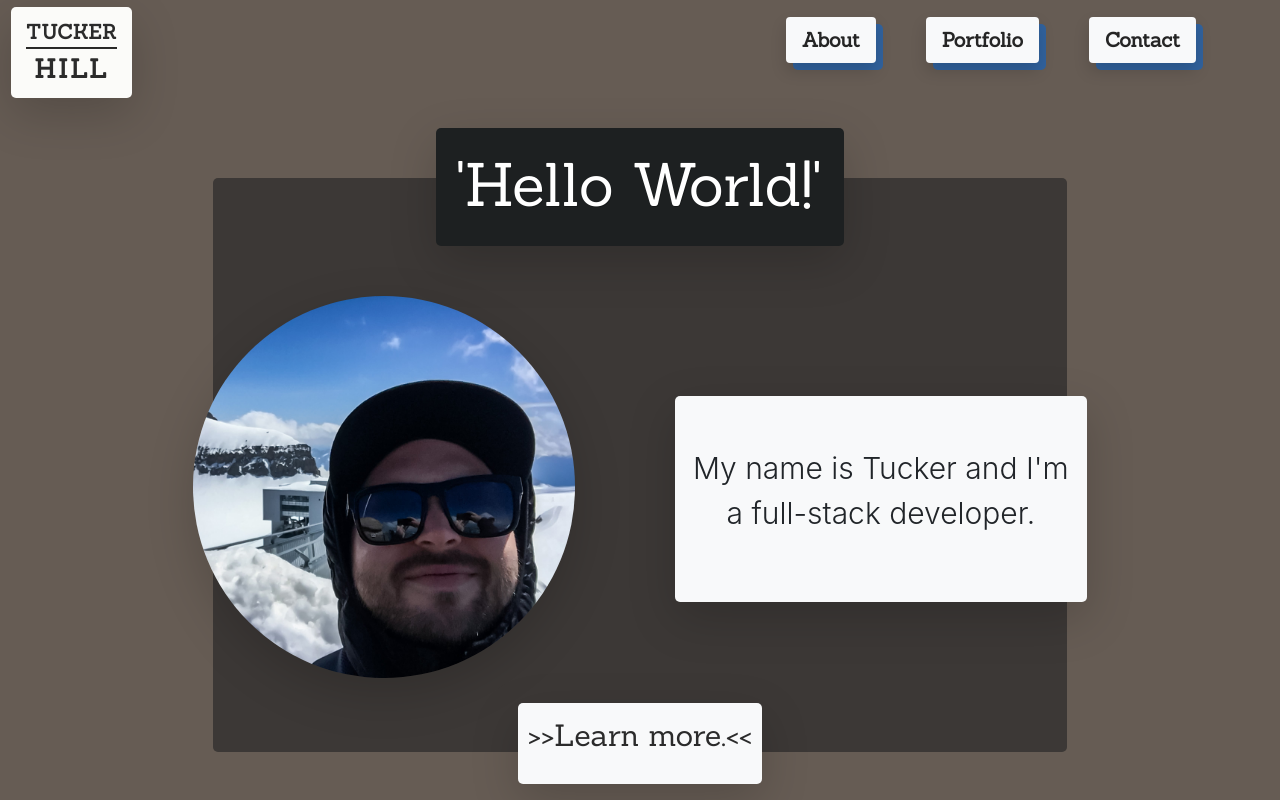
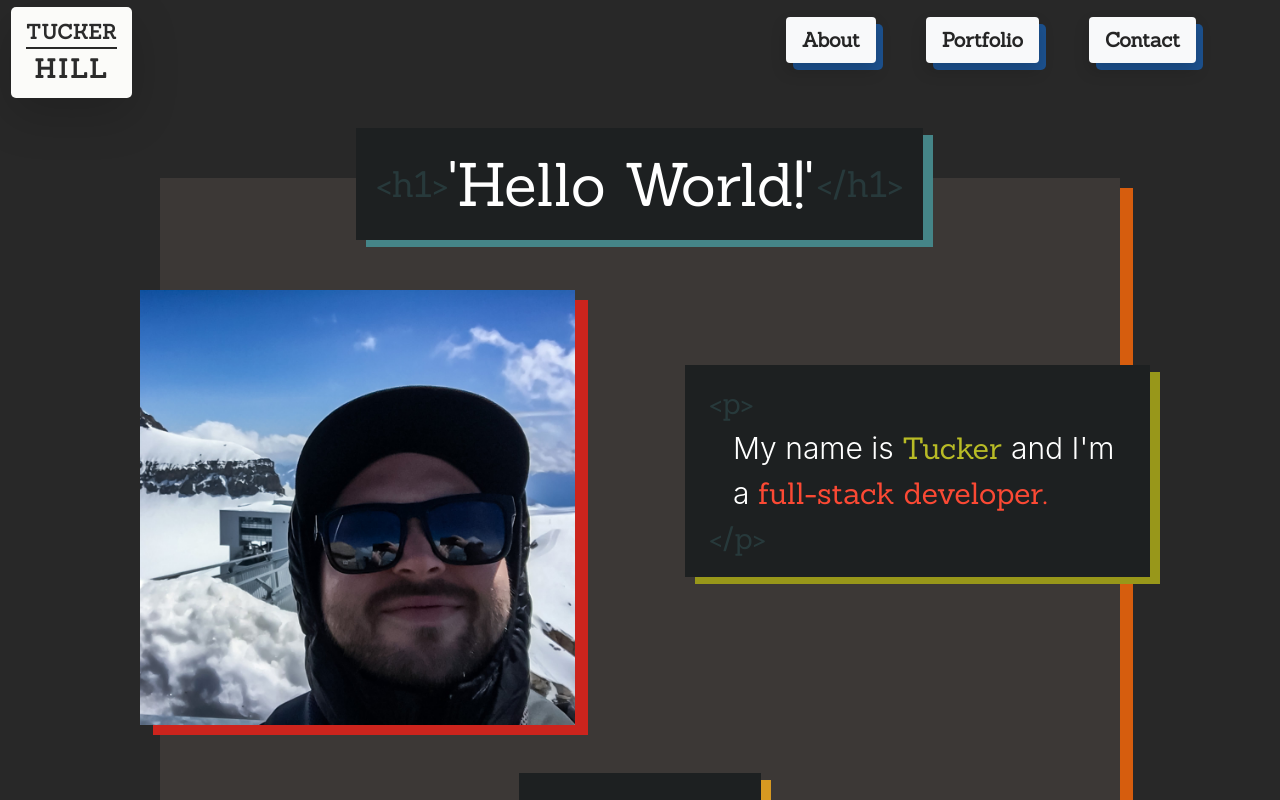
Before and after one commit to hill1635/hill-react-portfolio, a React (Create React App) app: page / in a window 1280 px wide. Shown: the top 800 px of the page. Built offline with nearby package versions, Linux system fonts and the light colour scheme.

Commit message:
Homepage styling rough draft.

```diff
--- a/src/App.scss
+++ b/src/App.scss
@@ -10,7 +10,7 @@
 
 .header {
   animation: dropDown .3s ease-in-out forwards;
-  border-radius: 5px;
+  // border-radius: 5px;
   display: inline-block;
   margin: -50px auto 50px auto;
   padding: 20px;
@@ -113,6 +113,6 @@
     border-color: transparent;
   }
   50% {
-    border-color: black;
+    border-color: white;
   }
 }
--- a/src/index.scss
+++ b/src/index.scss
@@ -17,6 +17,7 @@ $dark-aqua: #689d6a;
 $aqua: #8ec07c;
 $dark-orange: #d65d0e;
 $orange: #fe8019;
+$gray: #928374;
 
 body {
   font-family: "Roboto Condensed", sans-serif;
@@ -35,11 +36,8 @@ main {
 
 header {
   background-color: $bg-h;
+  box-shadow: 10px 7px $dark-blue;
   color: white;
-}
-
-h1 {
-  text-shadow: .75px .75px rgba(0, 0, 0, 0.25);
 }
 
 footer {
@@ -48,12 +46,42 @@ footer {
 }
 
 .page {
-  background-color: $bg3;
+  background-color: $bg;
 }
 
 .bg-main {
   background-color: $bg1;
-  border-radius: 5px;
+  box-shadow: 13px 10px $dark-orange;
   margin: 50px auto 0px auto;
   padding: 0px;
 }
+
+.infoBox {
+  background-color: $bg-h;
+  color: white;
+}
+
+.string {
+  color: $green;
+  font-family: Sanchez;
+}
+
+.statement {
+  color: $red;
+  font-family: Sanchez;
+}
+
+.header1 {
+  color: $dark-blue;
+  font-family: Sanchez;
+  font-size: 36px;
+  margin-top: 15px;
+  opacity: 25%;
+  text-align: center;
+}
+
+.element {
+  color: $dark-blue;
+  font-family: Sanchez;
+  opacity: 25%;
+}
--- a/src/pages/Home/index.js
+++ b/src/pages/Home/index.js
@@ -3,24 +3,35 @@ import "./style.scss";
 
 function Home() {
   return (
-    <main className="bg-main col-11 col-md-10 col-lg-8 text-center">
-      <header className="header shadow-lg">
-        <h1 className="typedText">'Hello World!'</h1>
+    <main className="bg-main col-10 col-md-10 col-lg-9 text-center">
+      <header className="header">
+        <span className="d-inline-flex">
+          <h1 className="header1">&lt;h1&gt;</h1>
+          <h1 className="typedText">'Hello World!'</h1>
+          <h1 className="header1">&lt;/h1&gt;</h1>
+        </span>
       </header>
       <div className="clearfix">
         <div className="biopic col-md-6 col-sm-12">
           <img
             src="./images/me.jpeg"
-            className="rounded-circle shadow-lg m-0 w-100"
+            className="me m-0 w-100"
           ></img>
         </div>
-        <div className="intro bg-light shadow-lg col-md-6 col-sm-12">
-          <p>My name is Tucker and I'm a full-stack developer.</p>
+        <div className="infoBox intro col-md-6 col-sm-12 px-4 py-3">
+          <span className="d-block element m-0">&lt;p&gt;</span>
+          <div className="ml-4">
+            <span>My name is </span>
+            <span className="string">Tucker </span>
+            <span>and I'm a </span>
+            <span className="statement">full-stack developer.</span>
+          </div>
+          <span className="d-block element">&lt;/p&gt;</span>
         </div>
       </div>
       <a href="/about">
-        <span className="learnMore bg-light shadow-lg">
-          <p>&gt;&gt;Learn more.&lt;&lt;</p>
+        <span className="infoBox learnMore p-4 mt-5">
+          <p className="m-0">&lt;LearnMore/&gt;</p>
         </span>
       </a>
     </main>
--- a/src/pages/Home/style.scss
+++ b/src/pages/Home/style.scss
@@ -1,3 +1,5 @@
+@import "../../index.scss";
+
 .biopic {
   animation: delay 0.5s, pop 1s 0.5s;
   background: transparent;
@@ -6,25 +8,30 @@
   padding: 0px;
 }
 
+.me {
+  box-shadow: 13px 10px $dark-red;
+}
+
 .intro {
   animation: delay 1s, pop 1s 1s;
-  border-radius: 5px;
+  // border-radius: 5px;
+  box-shadow: 10px 7px $dark-green;
   float: right;
   font-size: 30px;
   font-weight: 300;
-  margin: 100px -35px 0px 0px;
-  padding: 50px 40px 50px 40px;
+  margin: 75px -45px 0px 0px;
+  text-align: left;
 }
 
 .learnMore {
   animation: delay 1.5s, pop 1s 1.5s;
-  border-radius: 5px;
-  color: rgb(25, 25, 25, 0.92);
+  // border-radius: 5px;
+  box-shadow: 10px 7px $dark-yellow;
+  color: $yellow;
   cursor: pointer;
   display: inline-block;
   font-family: "Sanchez", serif;
   font-size: 30px;
   margin: 25px auto -50px auto;
-  padding: 10px;
   text-align: center;
 }
```
